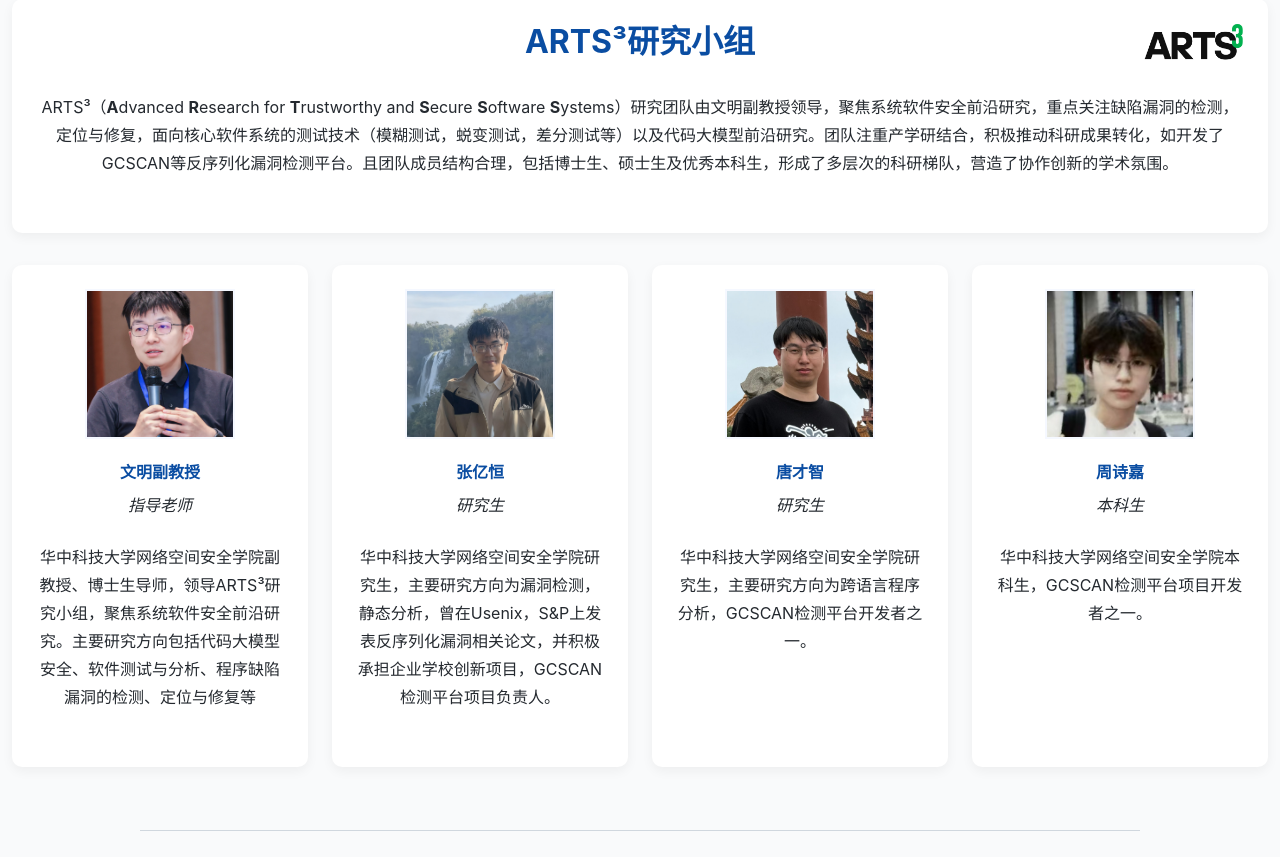
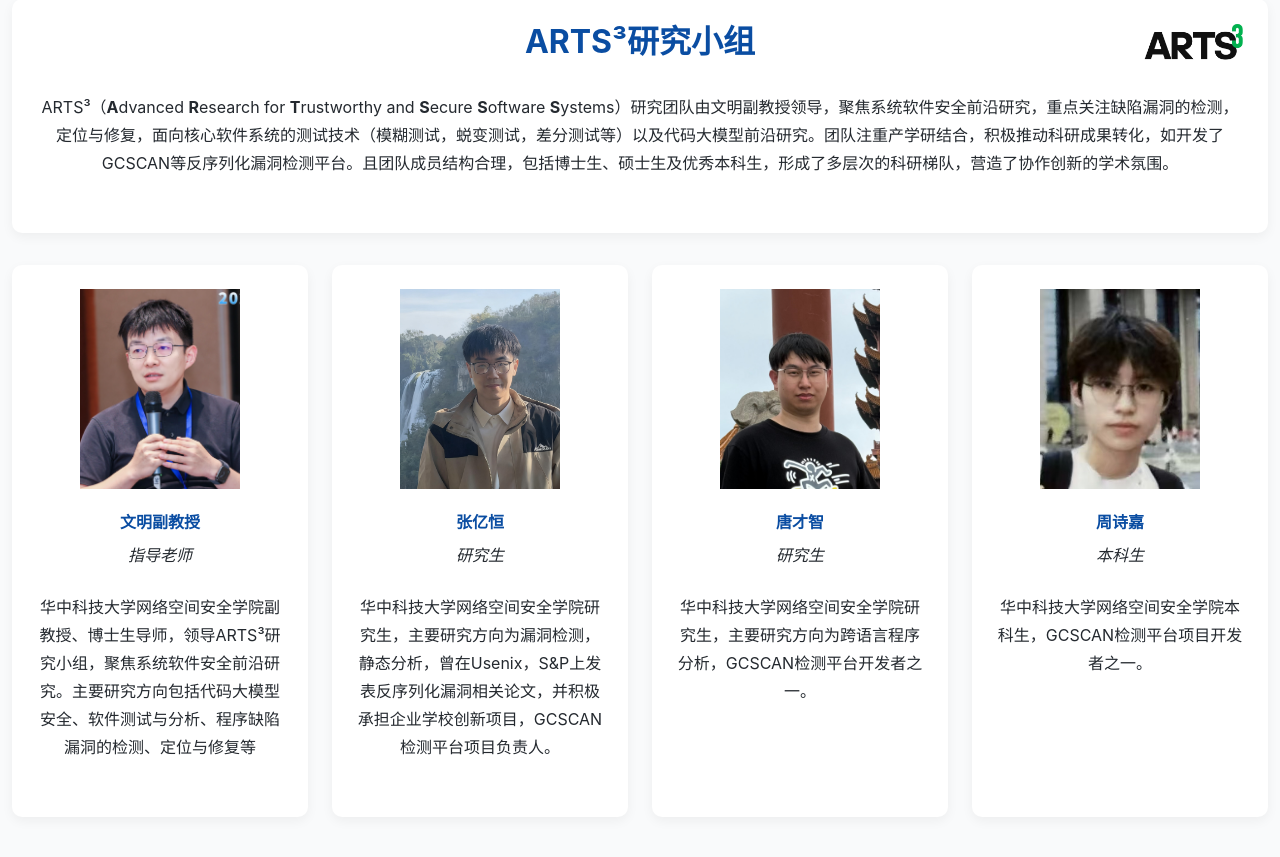
Before and after one commit to CyanM0un/DeserAnalyzer, a Flask app: page /about in a window 1280 px wide. Shown: the part 241-1098 px from the top of the page. Run offline with Flask 3, Linux system fonts and the light colour scheme; some libraries are stand-ins or nearby versions.

Commit message:
修改图片

```diff
--- a/flask_app/templates/about.html
+++ b/flask_app/templates/about.html
@@ -95,12 +95,12 @@
     }
 
     .member-photo {
-        width: 150px;
-        height: 150px;
+        width: 160px;
+        height: 200px;
         border-radius: 0;
         object-fit: cover;
         margin: 0 auto 1.5rem;
-        border: 2px solid #F5F8FF;
+        border: 0 solid #F5F8FF;
     }
 
     .member-name {
```
